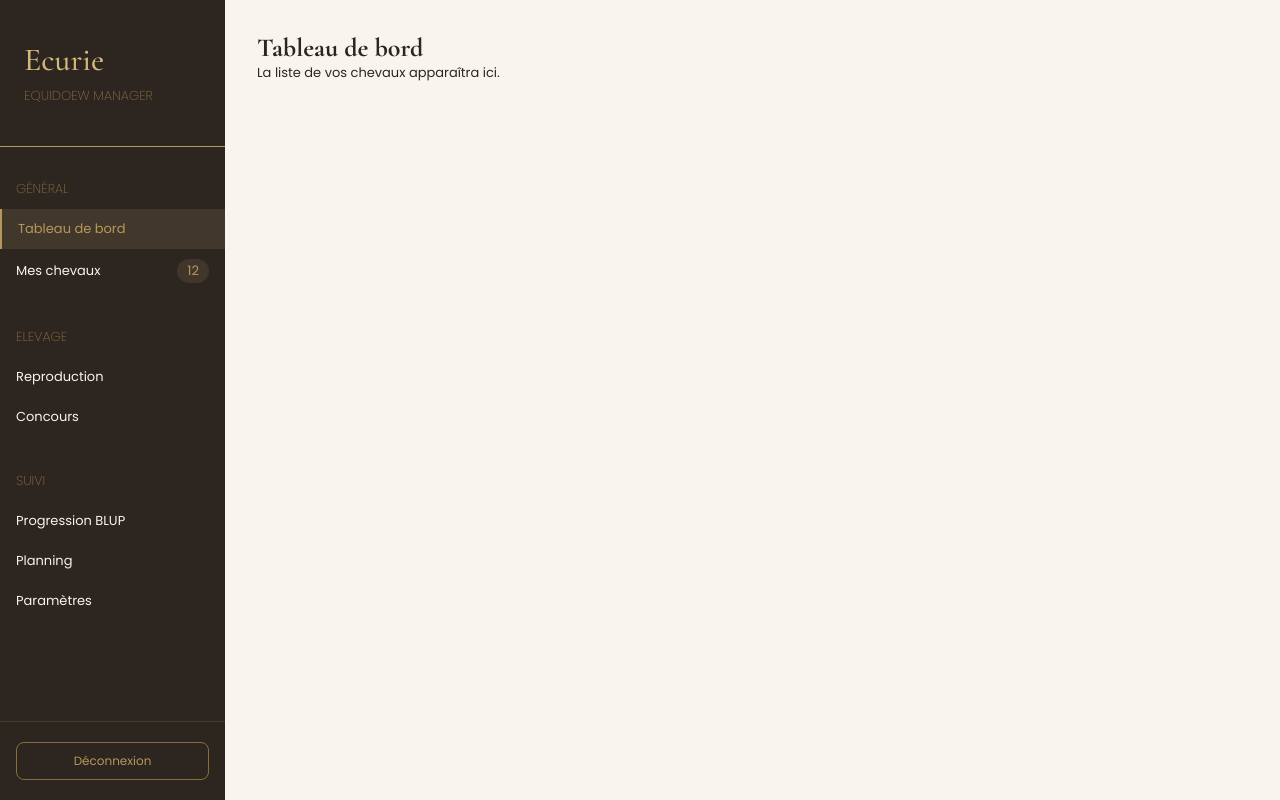
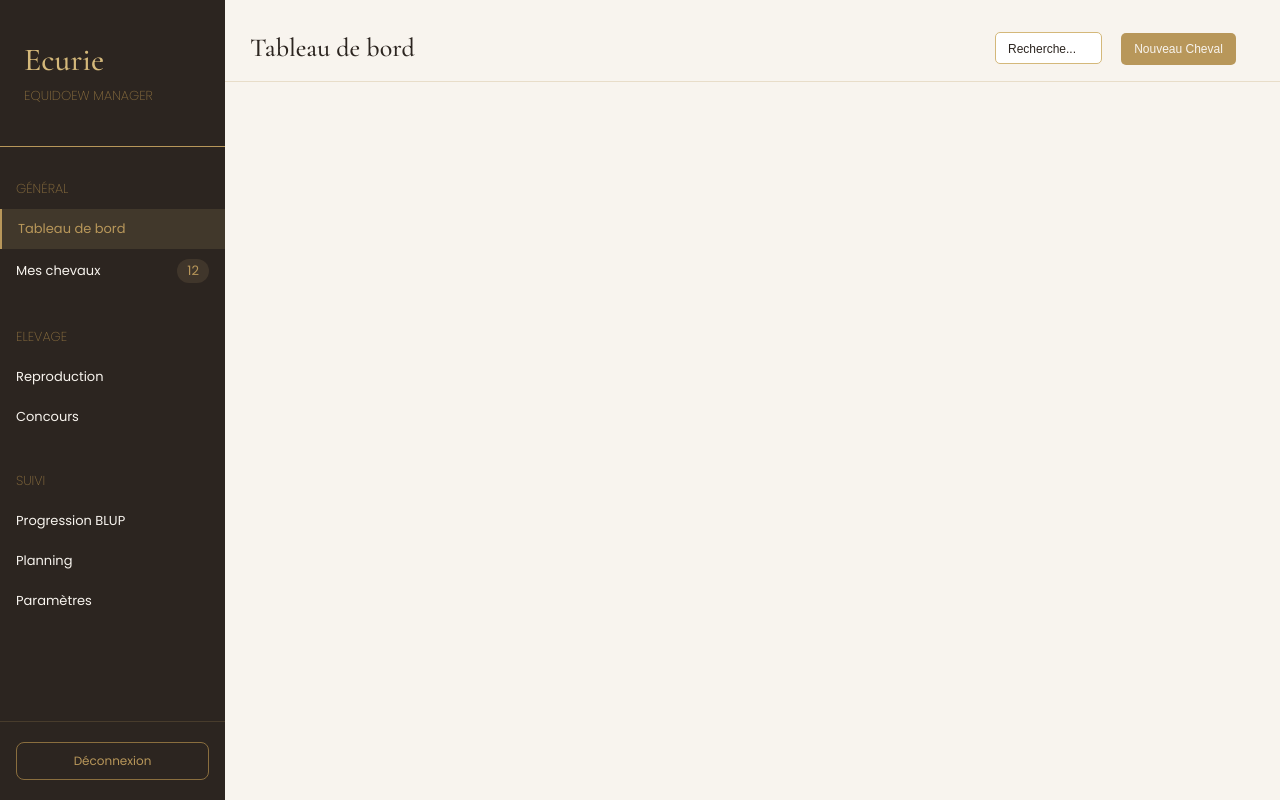
Before and after one commit to NeugdaeUju/EquiLevel_FrontEnd, a React (Vite) app: page /dashboard in a window 1280 px wide. Built offline with nearby package versions, Linux system fonts and the light colour scheme; sample sign-in values are in the browser's storage.

Commit message:
Création du bandeau supérieru du Dashboard

```diff
--- a/src/assets/styles/dashboard.css
+++ b/src/assets/styles/dashboard.css
@@ -5,7 +5,7 @@
 }
 
 .dashboard-content {
-  margin-left: 225px;
-  padding: 32px;
+  padding-left: 225px;
+  padding-top: 32px;
   width: 100%;
 }
--- /dev/null
+++ b/src/assets/styles/header.css
@@ -0,0 +1,46 @@
+.header {
+    padding : 0 25px 16px 25px;
+    display : flex;
+    justify-content : space-between;
+    width : 100%;
+    border-bottom : 1px solid rgba(184, 151, 90, 0.25);
+}
+
+.header h1 {
+    font-weight : 500;
+}
+
+.research {
+    width : 107px;
+    height : 32px;
+    padding : 7px 12px;
+    border : 0.5px solid var(--gold-light);
+    border-radius : 5px;
+    margin-right : 19px;
+}
+
+.research:focus {
+    border : 0.5px solid var(--gold-dark);
+}
+
+.research::placeholder {
+   color : var(--charcoal);
+   font-weight : 500;
+   font-size : 12px;
+}
+
+.add-horse {
+    width : 115px;
+    height : 32px;
+    padding : 7px 12px;
+    color : var(--cream);
+    background-color : var(--gold);
+    border-radius : 5px;
+    margin-right : 19px;
+    font-size : 12px;
+    border: none;
+}
+
+.add-horse:hover {
+    cursor : pointer;
+}
--- /dev/null
+++ b/src/components/Header.tsx
@@ -0,0 +1,17 @@
+import '../assets/styles/header.css';
+
+
+function Header() {
+
+    return (
+        <div class='header'>
+            <h1>Tableau de bord</h1>
+            <div class='header-actions'>
+                <input type='search' placeholder='Recherche...' class='research'></input>
+                <button type='button' class='add-horse'>Nouveau Cheval</button>
+            </div>
+        </div>
+    )
+}
+
+export default Header;
--- a/src/pages/Dashboard.tsx
+++ b/src/pages/Dashboard.tsx
@@ -1,4 +1,5 @@
 import Sidebar from '../components/Sidebar';
+import Header from '../components/Header';
 import '../assets/styles/dashboard.css';
 
 function Dashboard() {
@@ -6,8 +7,7 @@ function Dashboard() {
     <div className="dashboard-layout">
       <Sidebar />
       <main className="dashboard-content">
-        <h1>Tableau de bord</h1>
-        <p>La liste de vos chevaux apparaîtra ici.</p>
+        <Header />
       </main>
     </div>
   );
```
